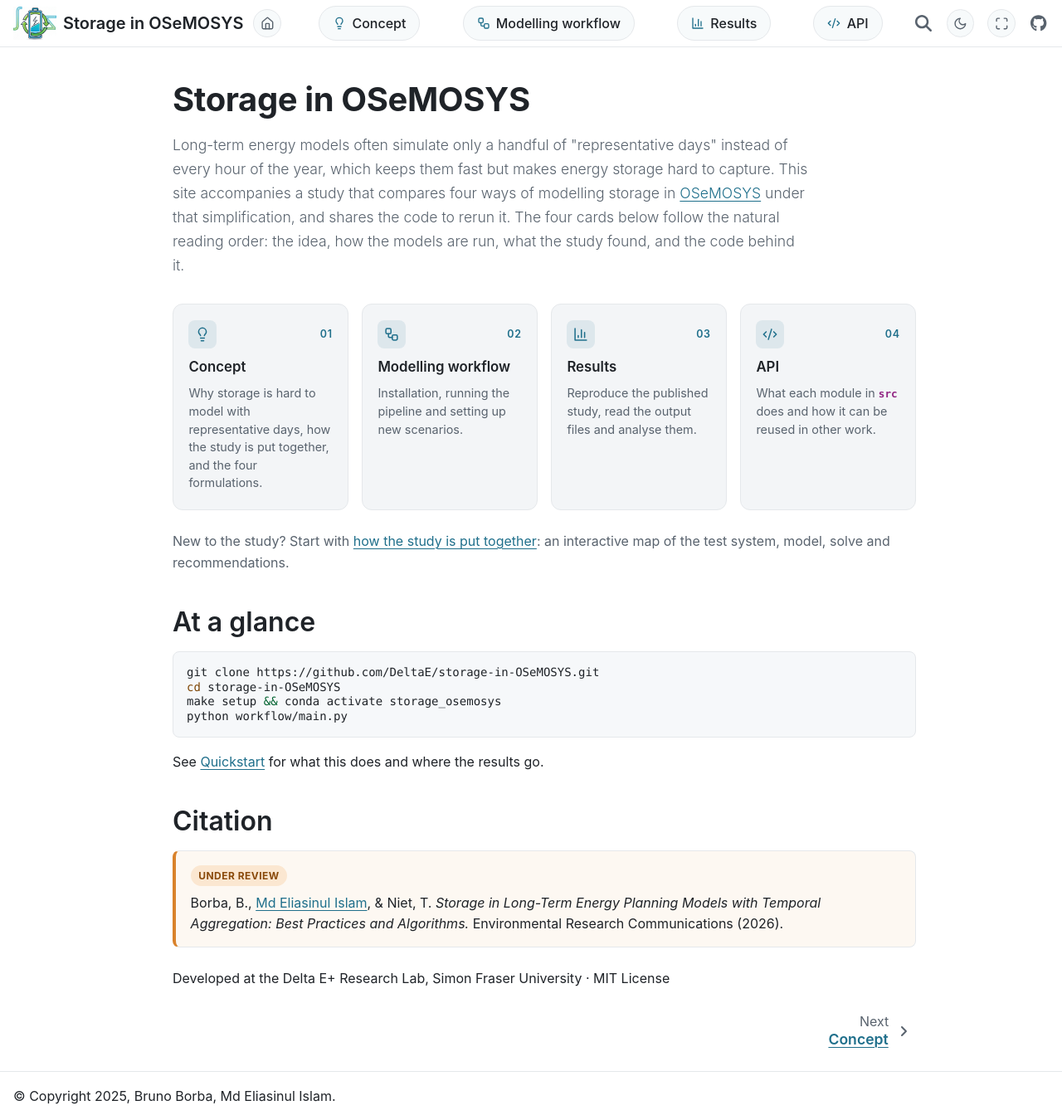
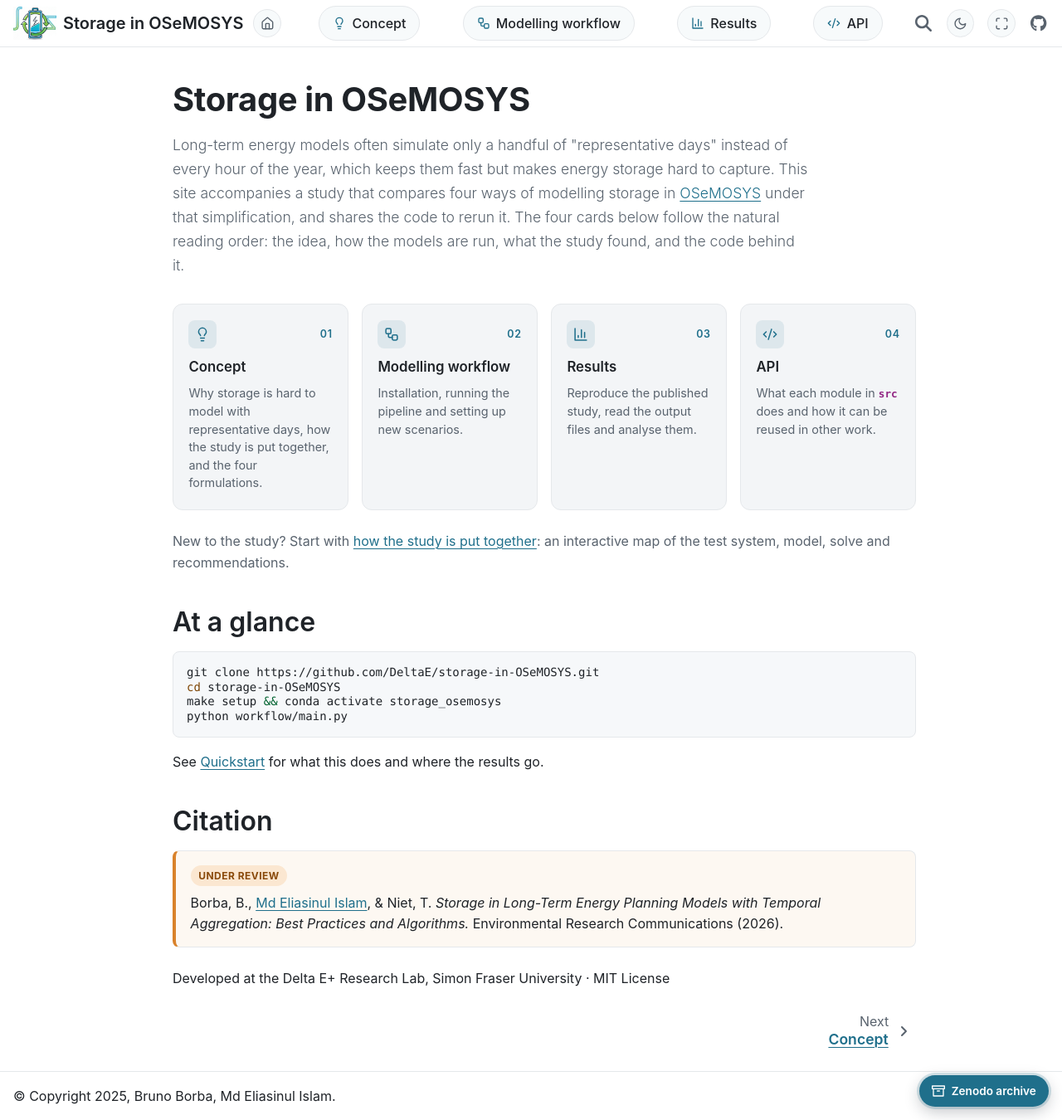
Before and after one commit to DeltaE/storage-in-OSeMOSYS, a Sphinx documentation site: the page built from docs/source/index.md, in a window 1280 px wide and 1350 px high. Shown: the whole window at 83% size. Built offline with Sphinx 7.4.7 and the PyData theme 0.15.4, drawn with Linux system fonts in a browser that asks for light colours; pages that are not in the unit, such as notebooks, are missing from menus.

Commit message:
updates on doc

```diff
--- a/docs/source/_static/custom.css
+++ b/docs/source/_static/custom.css
@@ -387,3 +387,28 @@ div.highlight pre {
     box-shadow: 0 14px 36px rgba(24, 33, 43, 0.18);
   }
 }
+
+/* Corner "Zenodo archive" button */
+.zenodo-corner {
+  position: fixed;
+  right: max(16px, env(safe-area-inset-right, 0px));
+  bottom: 16px;
+  z-index: 1030;
+  display: inline-flex;
+  align-items: center;
+  gap: 0.45rem;
+  padding: 0.5rem 0.95rem;
+  border-radius: 999px;
+  background: var(--pst-color-primary);
+  color: #fff !important;
+  font-size: 0.85rem;
+  font-weight: 600;
+  text-decoration: none !important;
+  box-shadow: 0 0 0 3px rgba(var(--accent-rgb), 0.18), 0 6px 18px rgba(24, 33, 43, 0.25);
+  transition: transform 0.2s ease, box-shadow 0.2s ease;
+}
+.zenodo-corner svg { width: 1rem; height: 1rem; }
+.zenodo-corner:hover {
+  transform: translateY(-2px);
+  box-shadow: 0 0 0 4px rgba(var(--accent-rgb), 0.3), 0 8px 22px rgba(24, 33, 43, 0.3);
+}
--- a/docs/source/_static/header-buttons.js
+++ b/docs/source/_static/header-buttons.js
@@ -26,6 +26,15 @@ document.addEventListener("DOMContentLoaded", () => {
     html.classList.toggle("is-fullscreen", !!document.fullscreenElement)
   );
 
+  // Corner button linking to the Zenodo archive.
+  const zen = document.createElement("a");
+  zen.className = "zenodo-corner";
+  zen.href = "https://doi.org/10.5281/zenodo.23598757";
+  zen.target = "_blank";
+  zen.rel = "noopener";
+  zen.innerHTML = '<svg viewBox="0 0 24 24" fill="none" stroke="currentColor" stroke-width="2" stroke-linecap="round" stroke-linejoin="round" aria-hidden="true"><path d="M21 8v13H3V8"/><path d="M1 3h22v5H1z"/><path d="M10 12h4"/></svg>Zenodo archive';
+  document.body.appendChild(zen);
+
   // "On this page": on wide screens the panel stays hidden until this button opens it.
   const toc = document.getElementById("pst-secondary-sidebar");
   if (!toc || !toc.querySelector(".page-toc li")) return;
```
